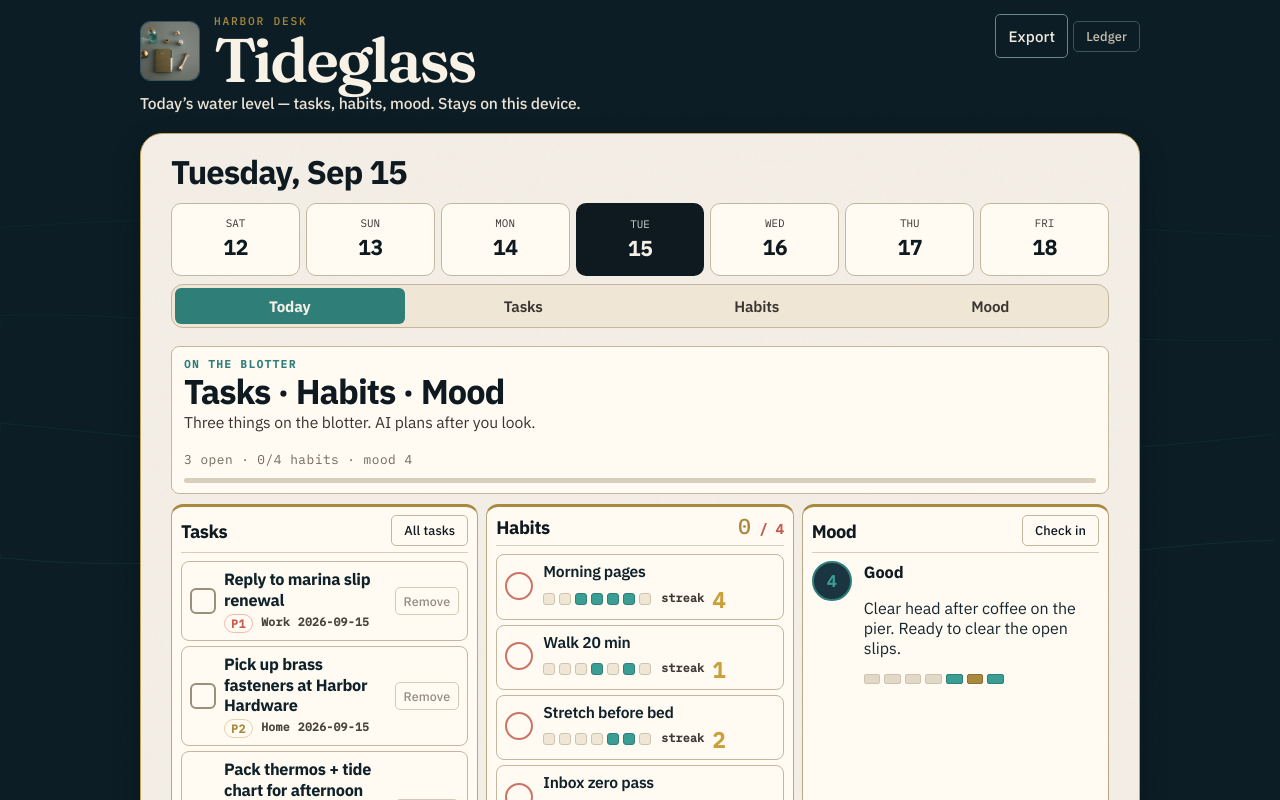
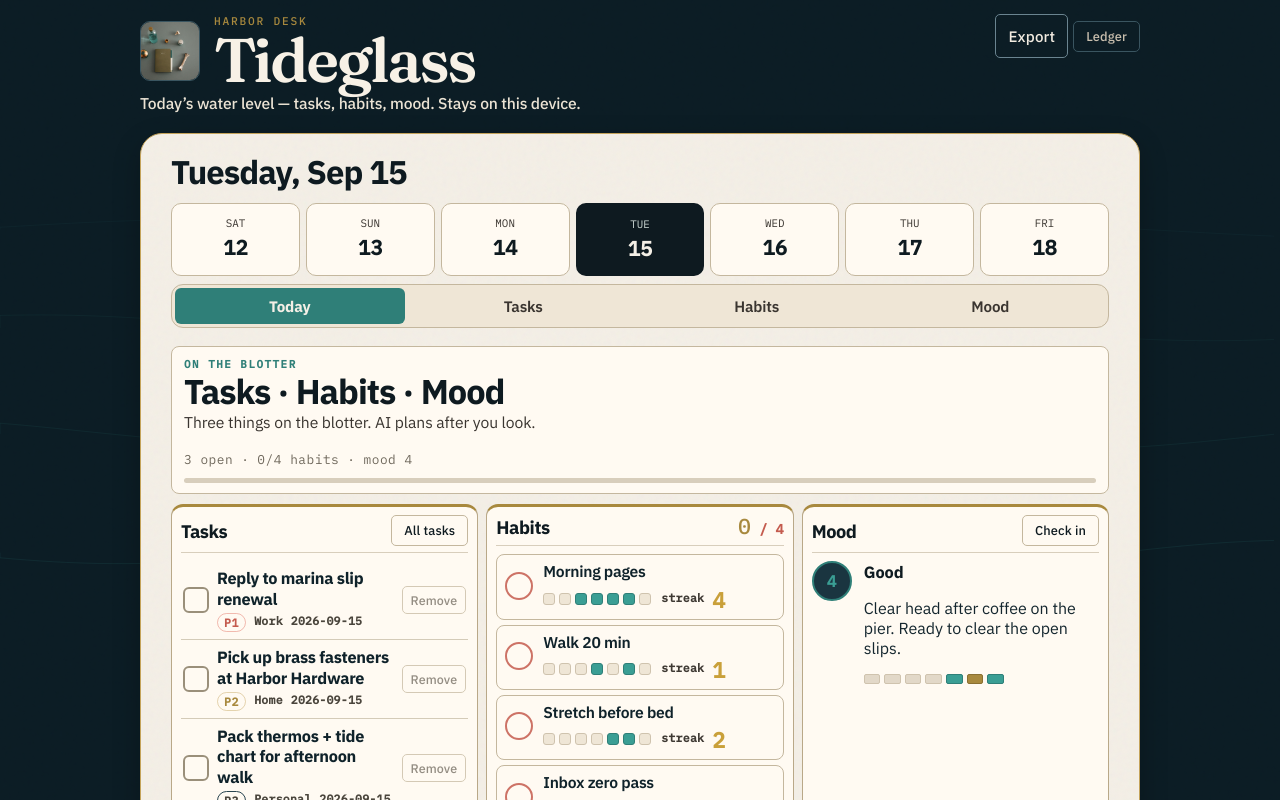
Before and after one commit to Btheriot83/buildgames-lunatask, a React (Vite) app: page / in a window 1280 px wide. Shown: the top 800 px of the page. Built offline with nearby package versions, Linux system fonts and the light colour scheme.

Commit message:
beat13: task rows as blotter hairlines instead of stacked cards

```diff
--- a/src/index.css
+++ b/src/index.css
@@ -2868,3 +2868,23 @@ button, input, select, textarea {
   color: #8a8274 !important;
   letter-spacing: 0.1em !important;
 }
+
+
+/* ——— beat13: task rows as blotter lines ——— */
+.desk-paper .task-list.compact .task-row,
+.desk-paper .task-list .task-row {
+  border-radius: 0 !important;
+  border-left: 0 !important;
+  border-right: 0 !important;
+  border-top: 0 !important;
+  border-bottom: 1px solid #d4cbb8 !important;
+  background: transparent !important;
+  padding-left: 2px !important;
+  padding-right: 2px !important;
+}
+.desk-paper .job-card .task-list {
+  gap: 0 !important;
+}
+.desk-paper .job-card {
+  background: #fffaf2 !important;
+}
```
Also changed, not shown: shots-beat/beat13-blotter-lines.png (added).
